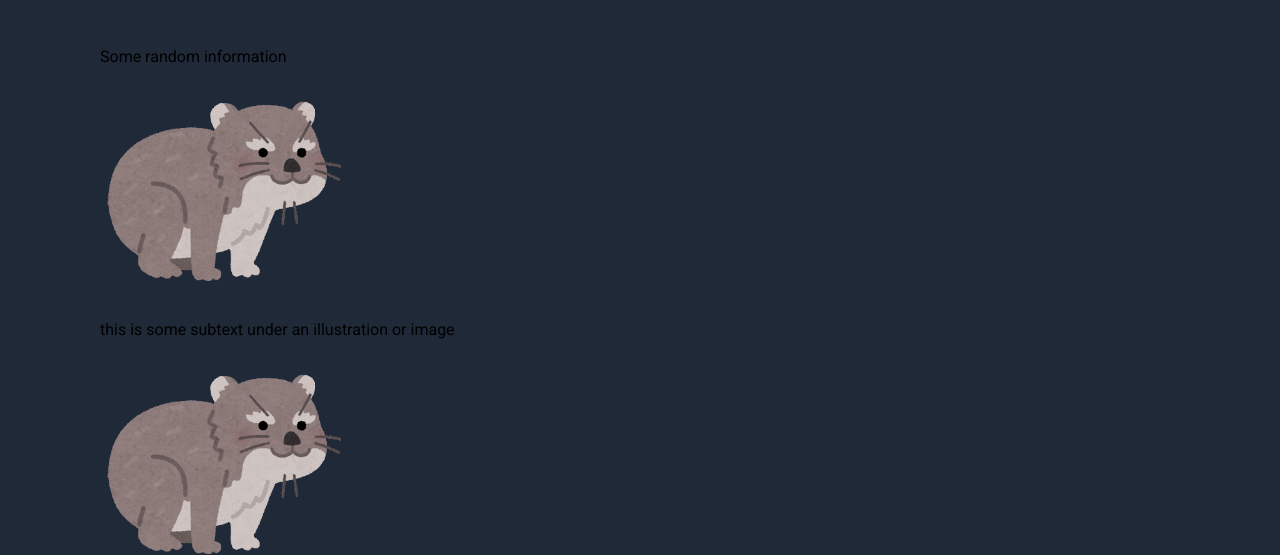
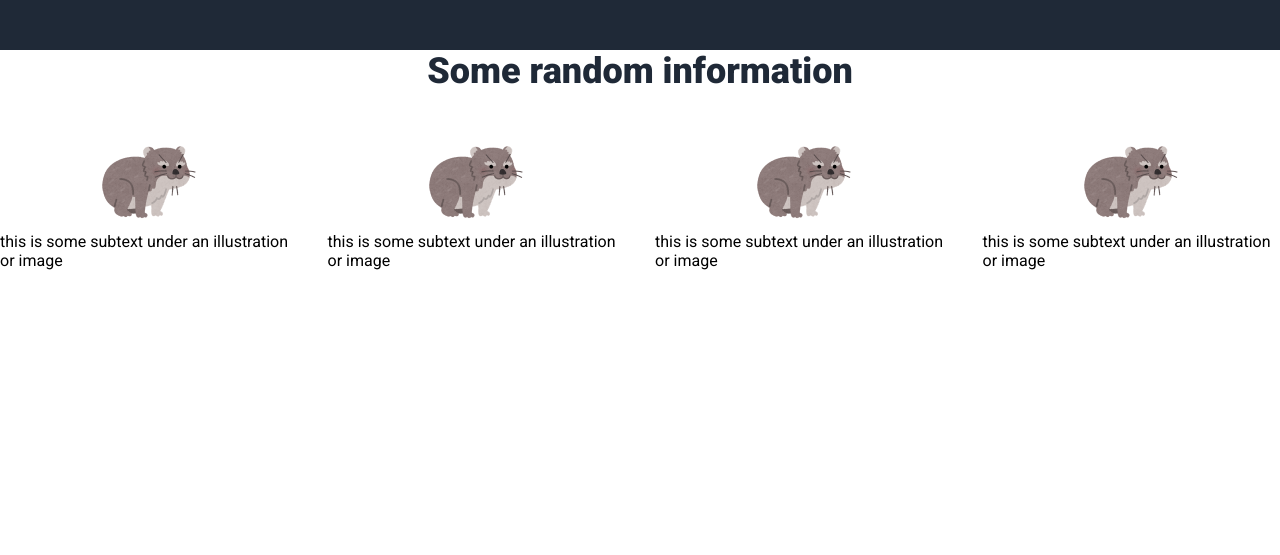
Before and after one commit to chinnapaht-k/landing-page, a plain HTML site: page index.html in a window 1280 px wide. Shown: the part 301-856 px from the top of the page. After the commit the page ends 800 px from the top, so only its background shows below. Drawn offline with Linux system fonts and the light colour scheme.

Commit message:
Add the html container and adding style
Add the html class two to wrap up the content of the second part of te web and then adding the css to style and makeup the webpage.

```diff
--- a/index.html
+++ b/index.html
@@ -37,6 +37,8 @@
                 <img src="https://media.licdn.com/dms/image/C4E03AQHBvDp-3FnmYA/profile-displayphoto-shrink_800_800/0/1658857717460?e=2147483647&v=beta&t=4t-LCrcRF13QKAc0IBLqbOR7p1E64YdQFudvmediuow" alt="Picture of Chinnapaht Kaniknant">
             </div>
         </div>
+    </div>
+    <div class="two">
         <div class="center-content">
             <div class="info-head">
                 Some random information
--- a/style.css
+++ b/style.css
@@ -1,6 +1,47 @@
+/*To do : Fix the top content to be center and styling the center and two content*/
 body {
     margin:0;
     font-family:'Roboto', sans-serif;
+}
+
+.center-content {
+    background: white;
+}
+
+
+.center-content{
+    display : flex;
+    flex-direction: column;
+    gap:10px;
+    justify-content: center;
+    align-items: center;
+}
+
+.box{
+    display:flex;
+    gap : 30px;
+}
+
+.box img {
+    width:100px;
+    height:auto;
+}
+
+.item {
+    display: flex;
+    flex-direction: column;
+    justify-content: center;
+    align-items: center;
+}
+
+
+
+
+.info-head{
+    font-size : 36px;
+    font-weight: 800;
+    color: #1f2937;
+    margin-bottom: 30px;
 }
 
 .maintext{
@@ -11,6 +52,7 @@ body {
 
 .top-content {
     display : flex;
+    justify-content: space-between;
     margin-bottom : 50px;
 }
 
```
